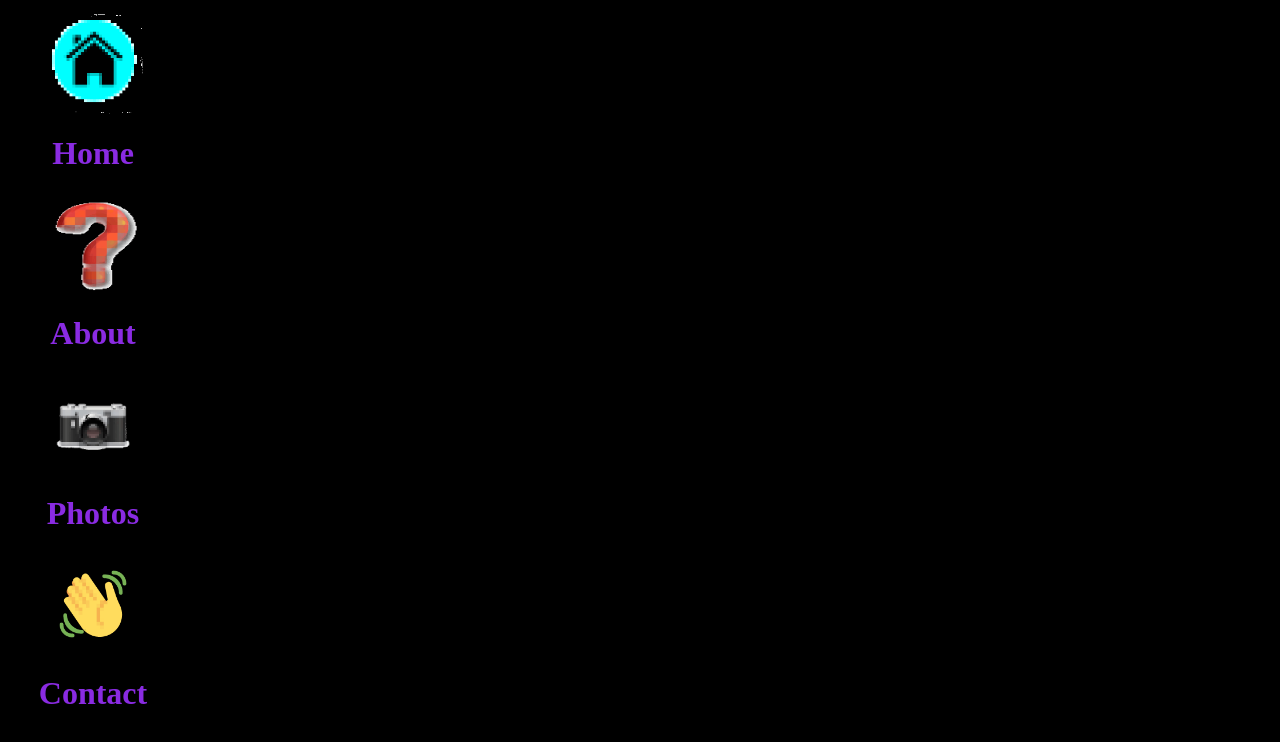
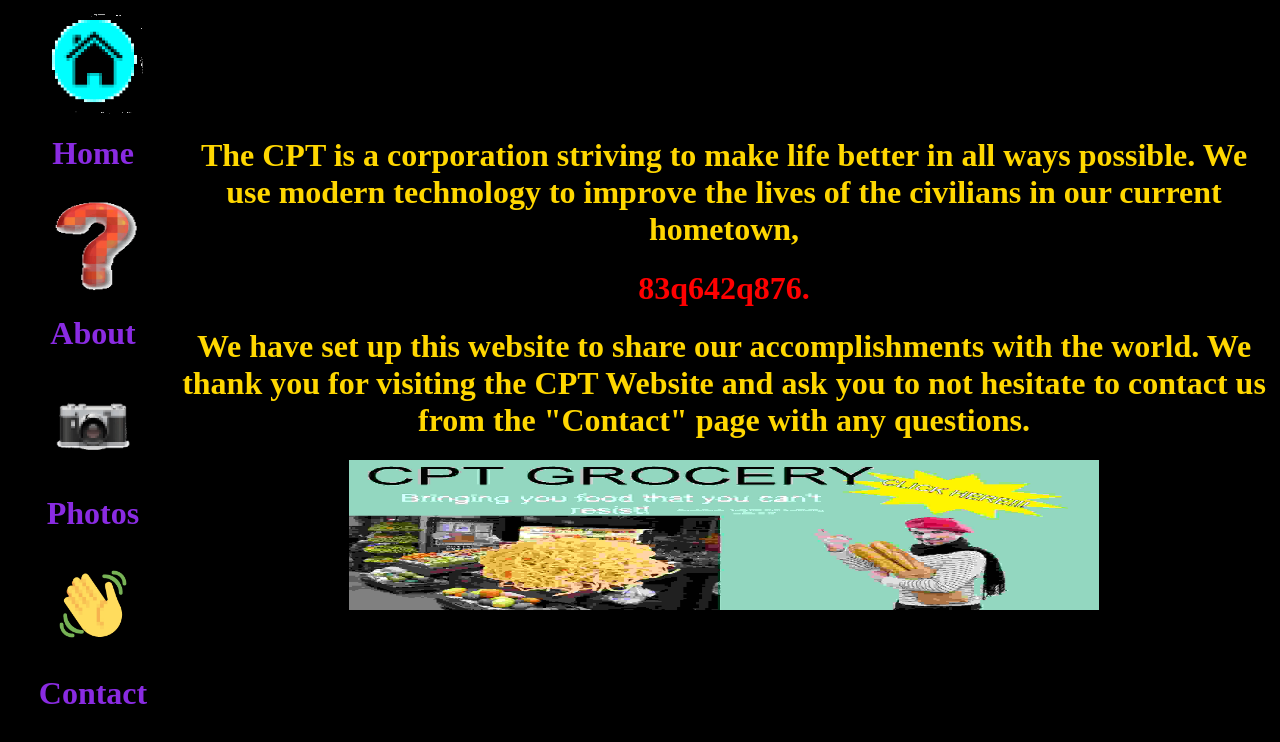
Before and after one commit to ezspi/cpt, a plain HTML site: page learn.html in a window 1280 px wide. Drawn offline with Linux system fonts and the light colour scheme.

```diff
--- a/learn.html
+++ b/learn.html
@@ -25,6 +25,14 @@
         </table>
         </th>
         <th>
+        <p>
+        <h1 style="color: gold;">
+        The CPT is a corporation striving to make life better in all ways possible. We use modern technology to improve the lives of the civilians in our current hometown,
+        </h1>
+        <h1 style="color: red;" title="Decoding Error. Please report to Webmaster.">83q642q876.</h1>
+        <h1 style="color: gold;">We have set up this website to share our accomplishments with the world. We thank you for visiting the CPT Website and ask you to not hesitate to contact us from the "Contact" page with any questions.</h1>
+        </p>
+        <img src="grocery.jpg" width="750" height="150">
         </th>
         </tr>
         </tbody>
```
Also changed, not shown: contact.html (+3 -0 lines), grocery.jpg (added).
